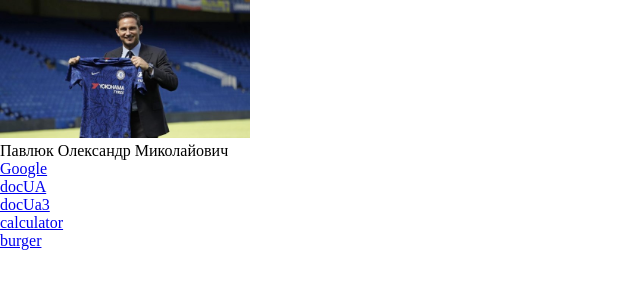
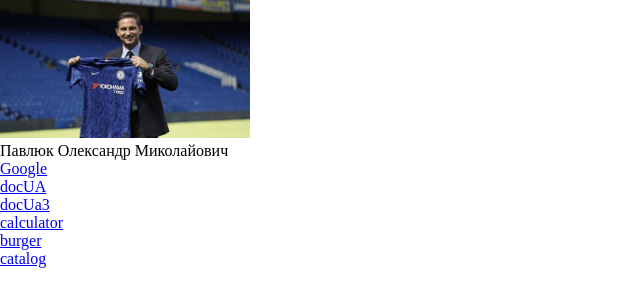
Before and after one commit to sunshine2811/sunshine2811.github.io, a plain HTML site: page index.html in a window 1280 px wide. Shown: the full height of the page, 0-640 px from the left. Drawn offline with Linux system fonts and the light colour scheme; files that its build step writes are made by us from their sources.

Commit message:
Update index.html

```diff
--- a/index.html
+++ b/index.html
@@ -27,5 +27,8 @@
 	<p>
 	<a href="burger/index.html">burger</a>
 	</p>
+	<p>
+	<a href="catalog/index.html">catalog</a>
+	</p>
 </body>
 </html>
```
